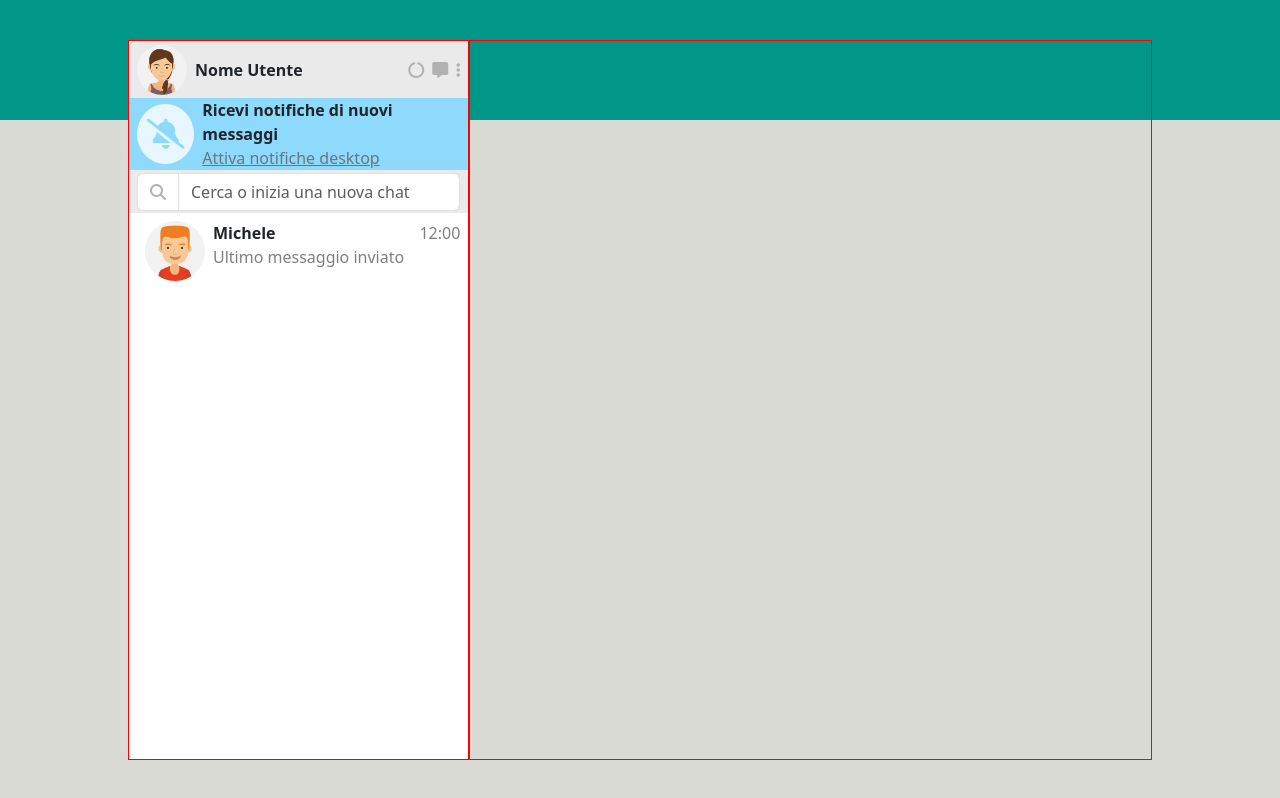
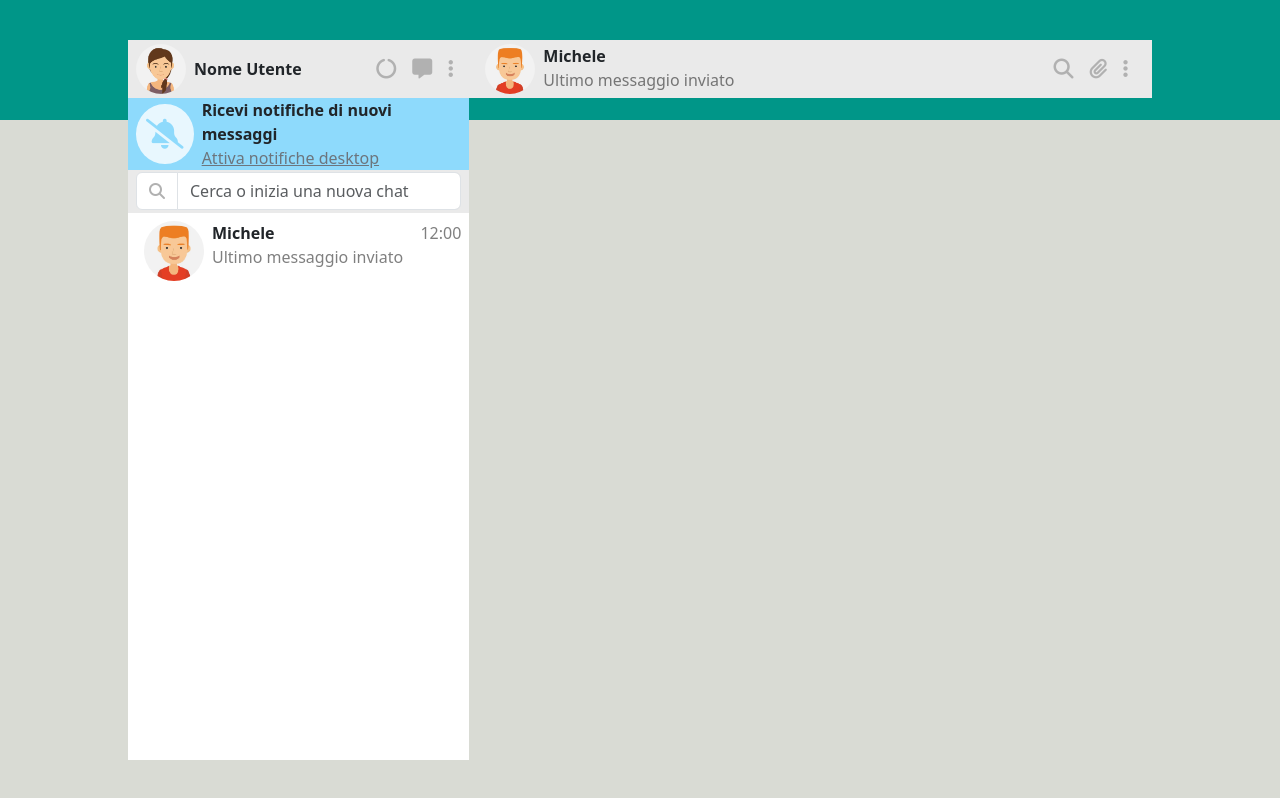
Before and after one commit to alecasentini/vue-boolzapp, a plain HTML site: page index.html in a window 1280 px wide. Drawn offline with nearby package versions, Linux system fonts and the light colour scheme.

Commit message:
Creazione now-chat

```diff
--- a/assets/css/style.css
+++ b/assets/css/style.css
@@ -25,10 +25,6 @@ body{
 .application{
     width: 80%!important;
     height: 90%!important;
-}
-
-.control{
-    border: 1px solid red;
 }
 
 .bg-lightgray{
@@ -84,3 +80,14 @@ i{
     overflow-y: scroll;
     height: 76%;
 }
+
+#now-chat{
+    height: 8%;
+}
+
+#now-chat img{
+    height: 50px;
+    width: 50px;
+    border-radius: 50%;
+    object-fit: cover;
+}
--- a/index.html
+++ b/index.html
@@ -20,7 +20,7 @@
         <div class="application row">
 
             <!-- left -->
-            <div class="col-4 control h-100 p-0">
+            <div class="col-4 h-100 p-0">
 
                 <!-- mio utente -->
                 <div id="account" class="d-flex justify-content-between align-items-center bg-lightgray">
@@ -30,9 +30,9 @@
                     </div>
 
                     <div class="d-flex">
-                        <i class="fa-sharp fa-solid fa-circle-notch ms-2"></i>
-                        <i class="fa-solid fa-message mx-2"></i>
-                        <i class="fa-solid fa-ellipsis-vertical me-2"></i>
+                        <i class="fa-sharp fa-solid fa-circle-notch fs-5"></i>
+                        <i class="fa-solid fa-message mx-3 fs-5"></i>
+                        <i class="fa-solid fa-ellipsis-vertical me-3 fs-5"></i>
                     </div>
 
                 </div>
@@ -71,7 +71,25 @@
             </div>
 
             <!-- right -->
-            <div class="col-8 control">
+            <div class="col-8 h-100 p-0">
+                <div id="now-chat">
+                    <div class="d-flex justify-content-between align-items-center ps-3 pe-2 py-2 bg-lightgray h-100">
+                        <div class="d-flex">
+                            <img src="./assets/img/avatar_1.jpg" alt="avatar_1">
+                            <div class="d-flex flex-column ms-2">
+                                <span class="fw-semibold">Michele</span>
+                                <span class="text-black-50 fs-6">Ultimo messaggio inviato</span>
+                            </div>
+                        </div>
+                        <div class="d-flex">
+                            <i class="fa-solid fa-magnifying-glass fs-5"></i>
+                            <i class="fa-solid fa-paperclip mx-3 fs-5"></i>
+                            <i class="fa-solid fa-ellipsis-vertical me-3 fs-5"></i>
+                        </div>
+
+                    </div>
+
+                </div>
 
             </div>
 
```
